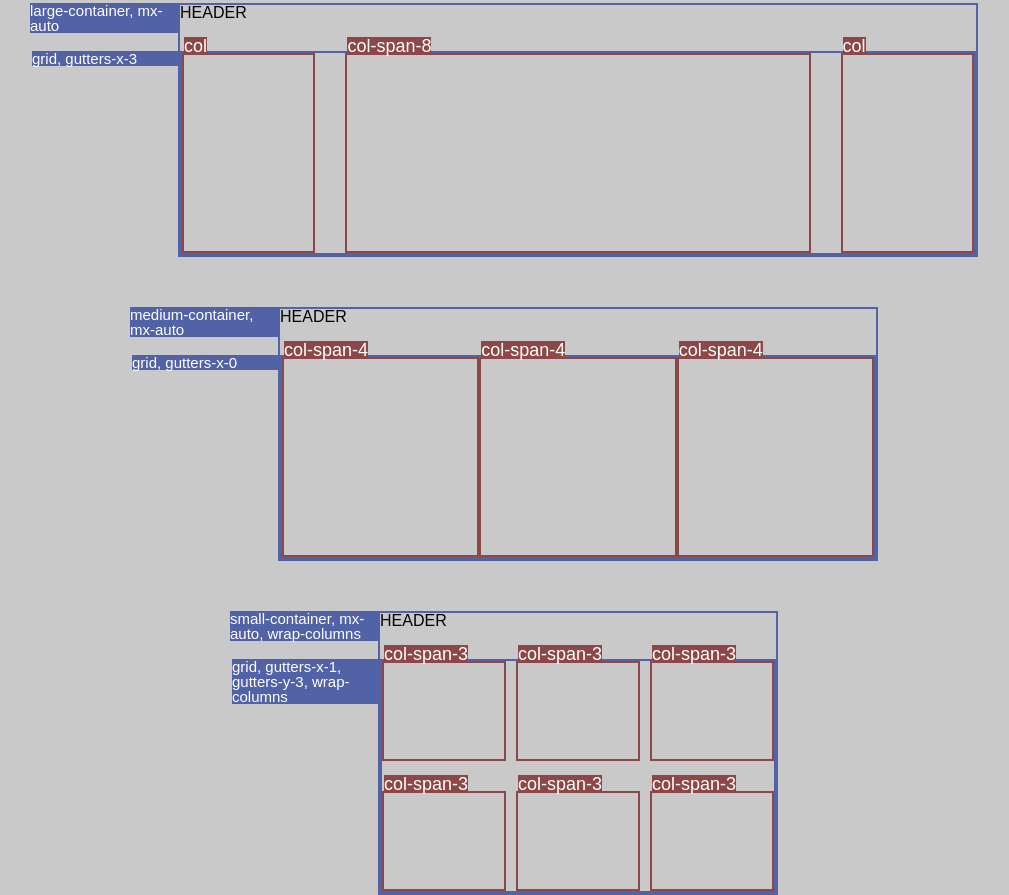
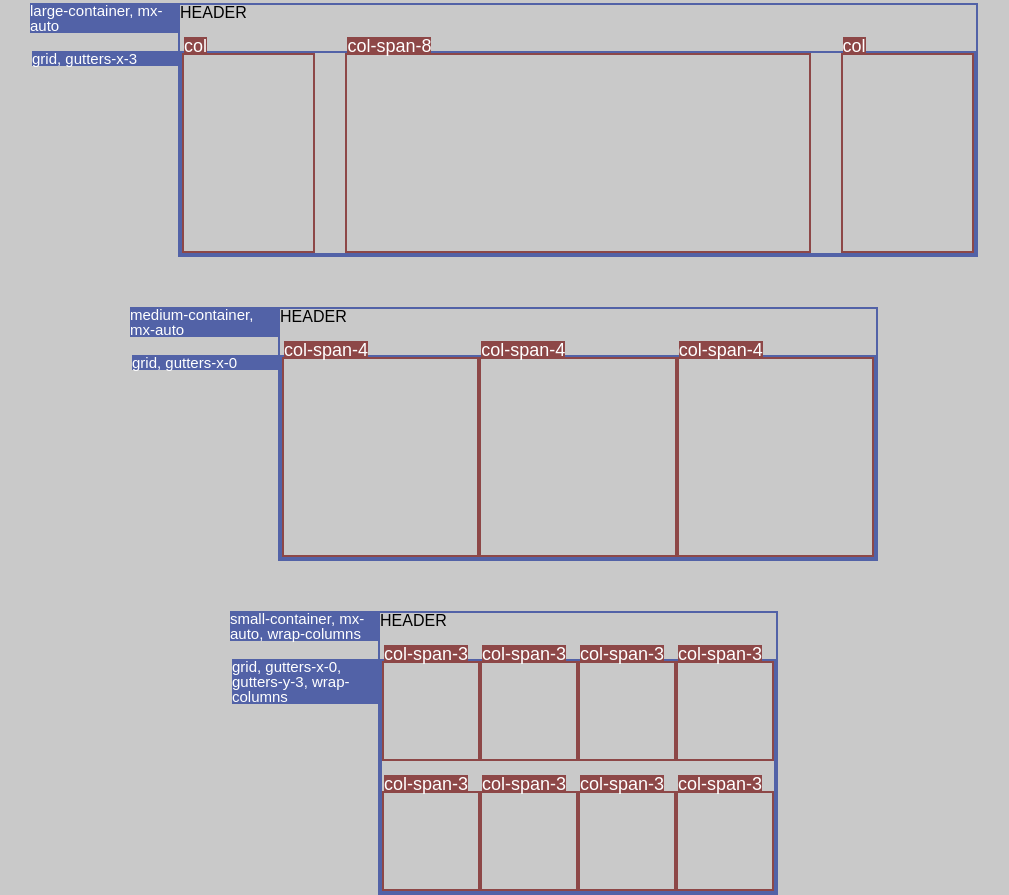
Before and after one commit to DustinWinkler/Griddy, a plain HTML site: page index.html in a window 1280 px wide. Shown: the part 805-1700 px from the top of the page, without its empty margins (62-1071 px from the left). Drawn offline with Linux system fonts and the light colour scheme.

Commit message:
Fixed minor issue with col-span-3

```diff
--- a/index.html
+++ b/index.html
@@ -103,9 +103,19 @@
     <div class="small-container mx-auto left-description-border">
       <div class="left-description">small-container, mx-auto, wrap-columns</div>
       <div class="mb-6">HEADER</div>
-      <div class="grid gutters-x-1 gutters-y-3 wrap-columns left-description-border">
+      <div class="grid gutters-x-0 gutters-y-3 wrap-columns left-description-border">
         <div class="left-description">
-          grid, gutters-x-1, gutters-y-3, wrap-columns
+          grid, gutters-x-0, gutters-y-3, wrap-columns
+        </div>
+        <div style="height: 100px;" class="col-span-3 top-description-border">
+          <div class="top-description">
+            col-span-3
+          </div>
+        </div>
+        <div style="height: 100px;" class="col-span-3 top-description-border">
+          <div class="top-description">
+            col-span-3
+          </div>
         </div>
         <div style="height: 100px;" class="col-span-3 top-description-border">
           <div class="top-description">
```
